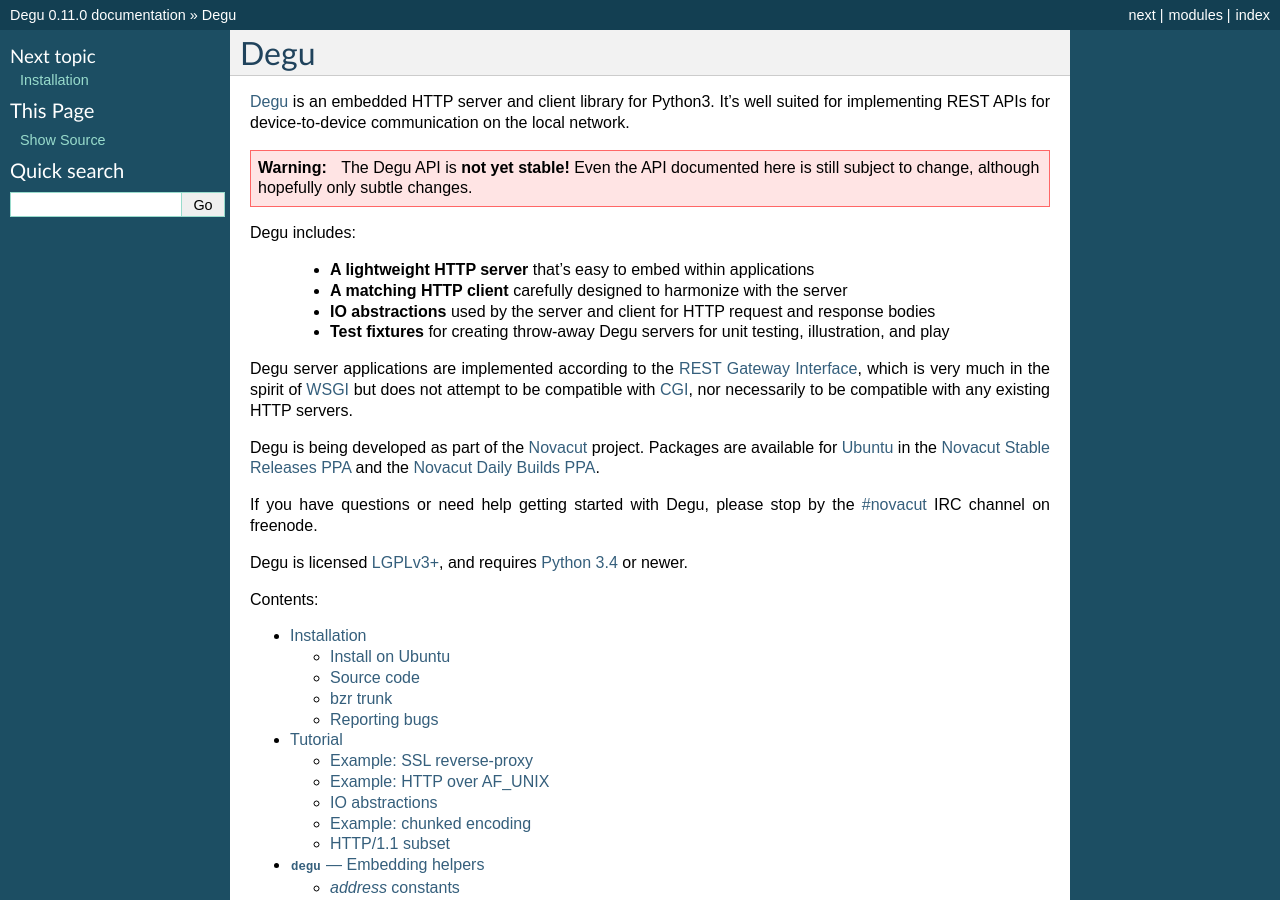
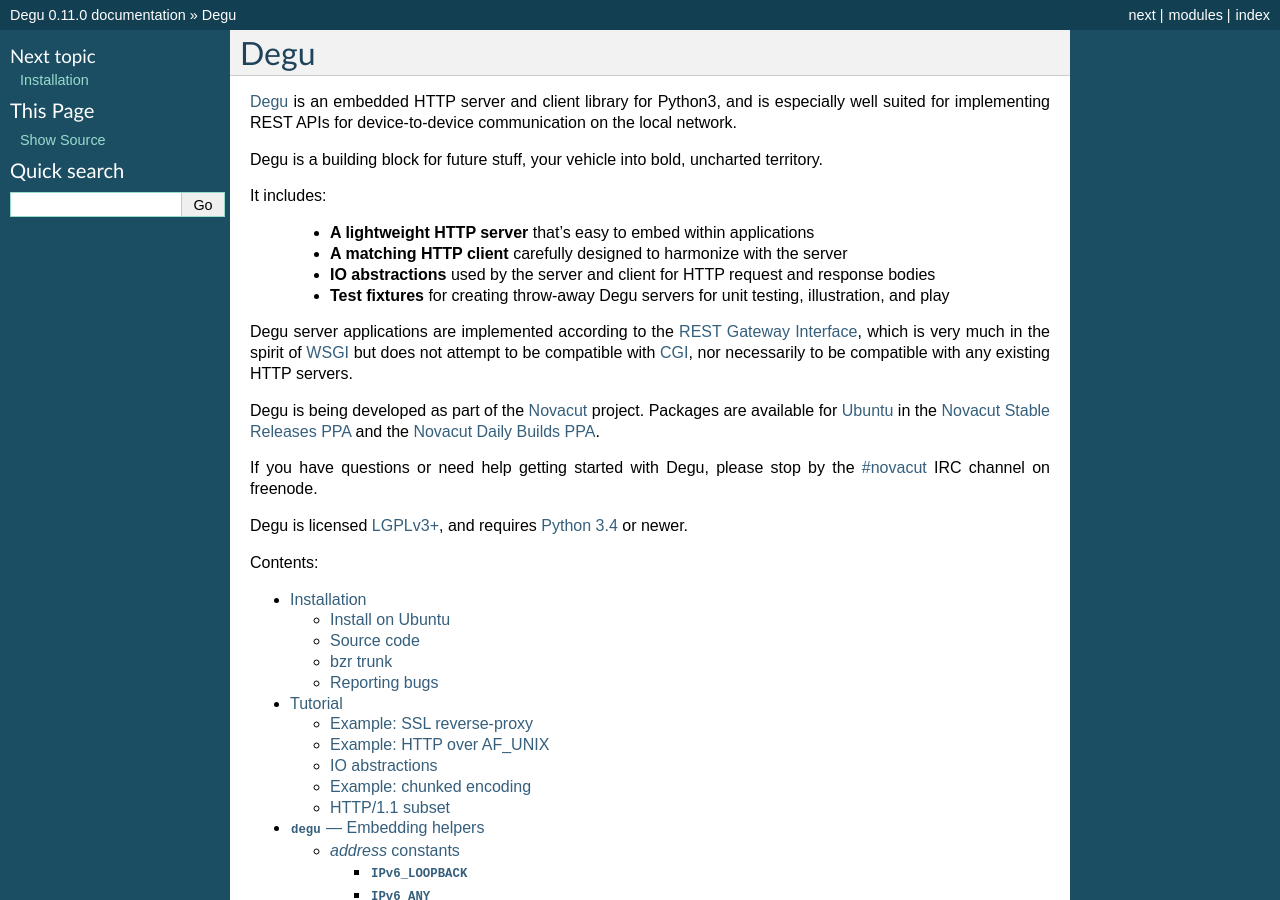
Before and after one commit to json420/degu, a Sphinx documentation site: the page built from doc/index.rst, in a window 1280 px wide and 900 px high. Built offline with Sphinx 7.4.7, drawn with Linux system fonts in a browser that asks for light colours.

Commit message:
Body.read() now limit size to MAX_READ_BYTES, raises a ValueError otherwies

```diff
--- a/doc/index.rst
+++ b/doc/index.rst
@@ -1,16 +1,14 @@
 Degu
 ====
 
-`Degu`_ is an embedded HTTP server and client library for Python3. It's well
-suited for implementing REST APIs for device-to-device communication on the
-local network.
+`Degu`_ is an embedded HTTP server and client library for Python3, and is
+especially well suited for implementing REST APIs for device-to-device
+communication on the local network.
 
-.. warning::
+Degu is a building block for future stuff, your vehicle into bold, uncharted
+territory.
 
-    The Degu API is **not yet stable!**  Even the API documented here is still
-    subject to change, although hopefully only subtle changes.
-
-Degu includes:
+It includes:
 
     *   **A lightweight HTTP server** that's easy to embed within applications
 
```
Also changed, not shown: 2 other files.
